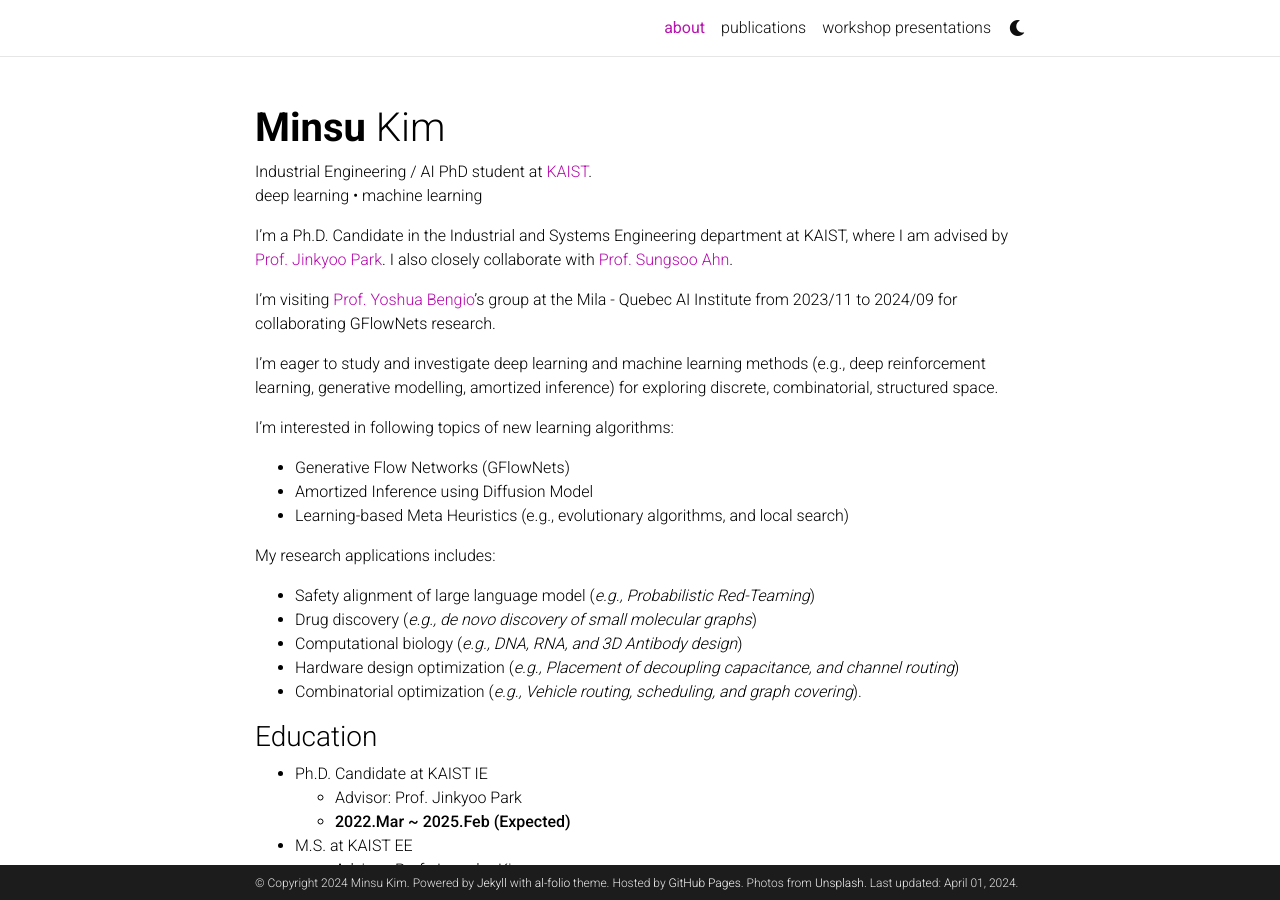
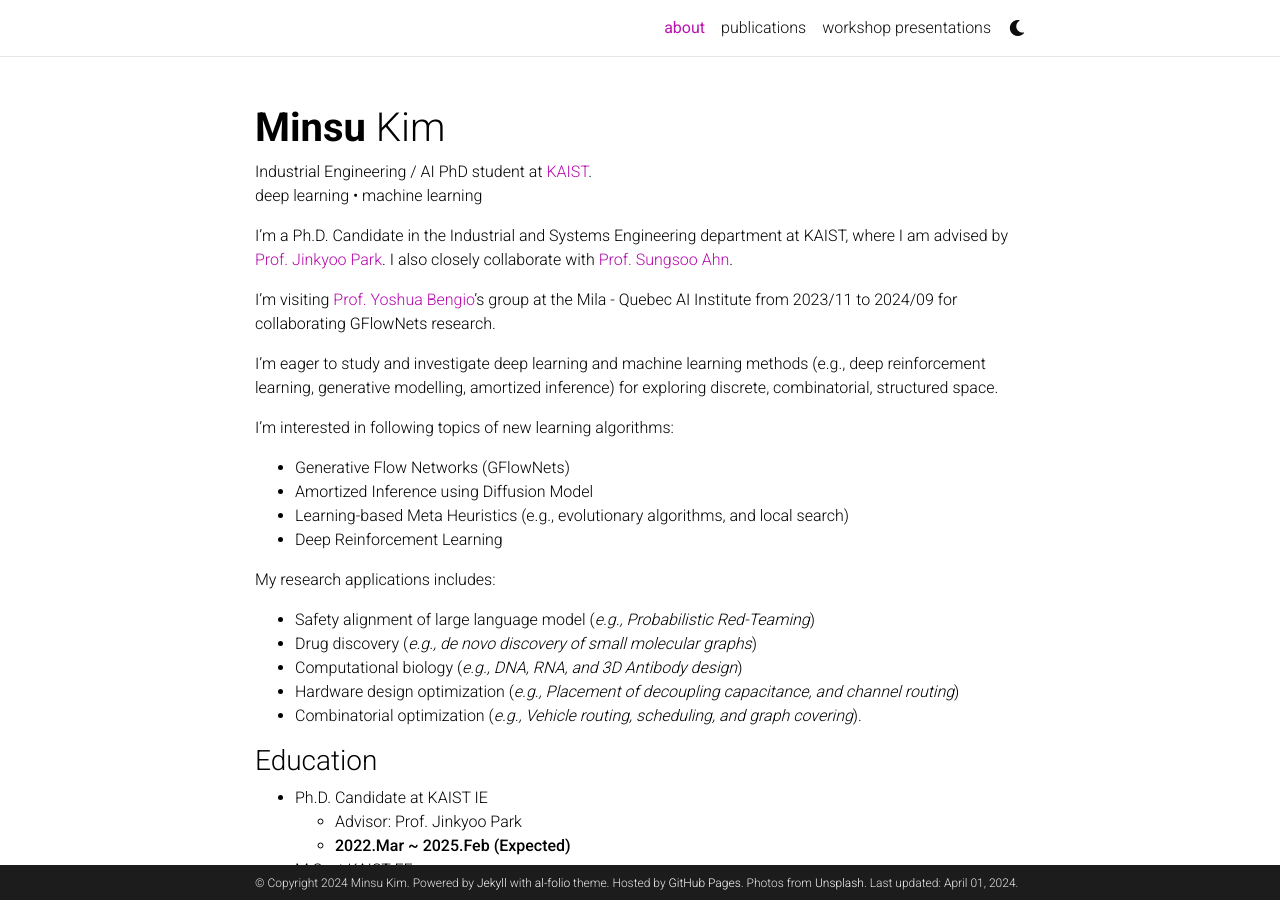
Before and after one commit to minsuukim/minsuukim.github.io, a Jekyll site: the page built from _pages/about.md, in a window 1280 px wide and 900 px high. Built offline with Jekyll 4.4.1, drawn with Linux system fonts in a browser that asks for light colours; comment, search, counter and statistics services are not loaded; a style sheet for code colours, icons or effects is not loaded.

Commit message:
Update about.md

```diff
--- a/_pages/about.md
+++ b/_pages/about.md
@@ -26,6 +26,7 @@ I'm interested in following topics of new learning algorithms:
 - Generative Flow Networks (GFlowNets)
 - Amortized Inference using Diffusion Model
 - Learning-based Meta Heuristics (e.g., evolutionary algorithms, and local search)
+- Deep Reinforcement Learning
 
 
 My research applications includes:
```
